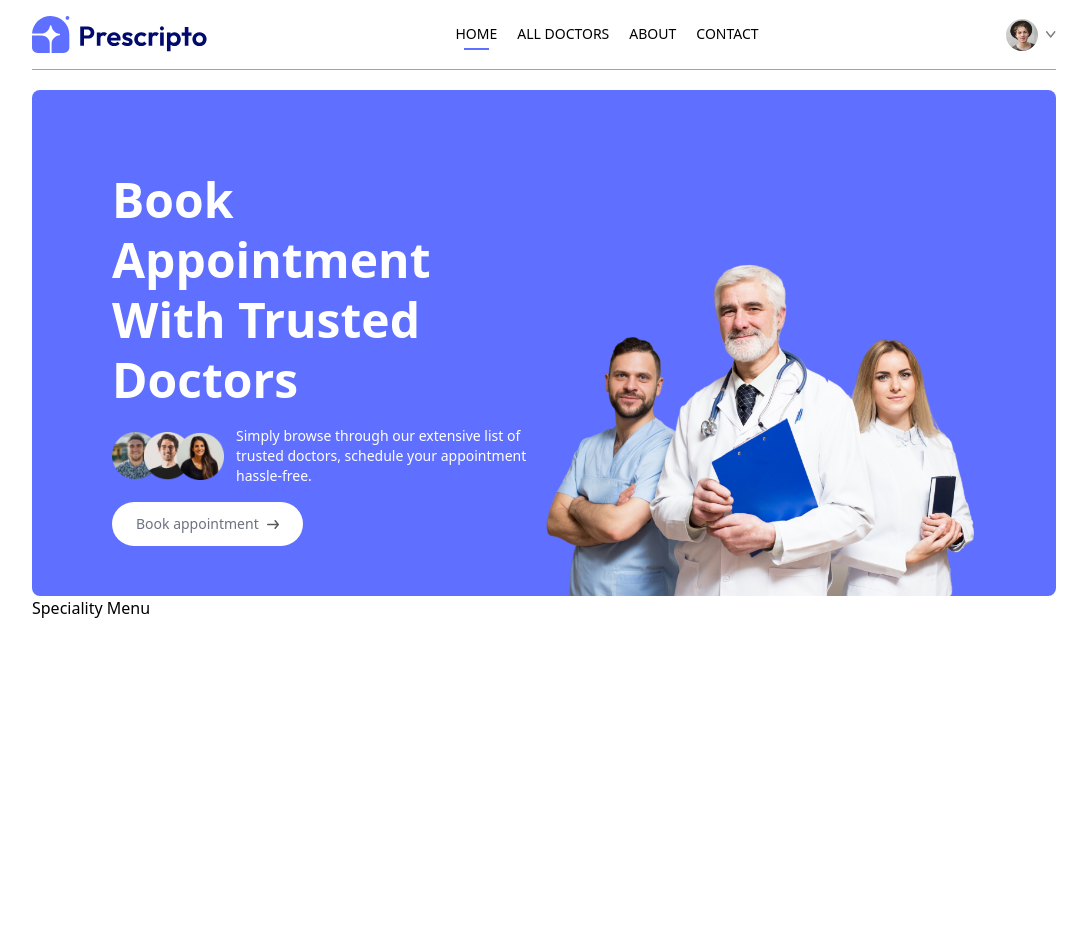
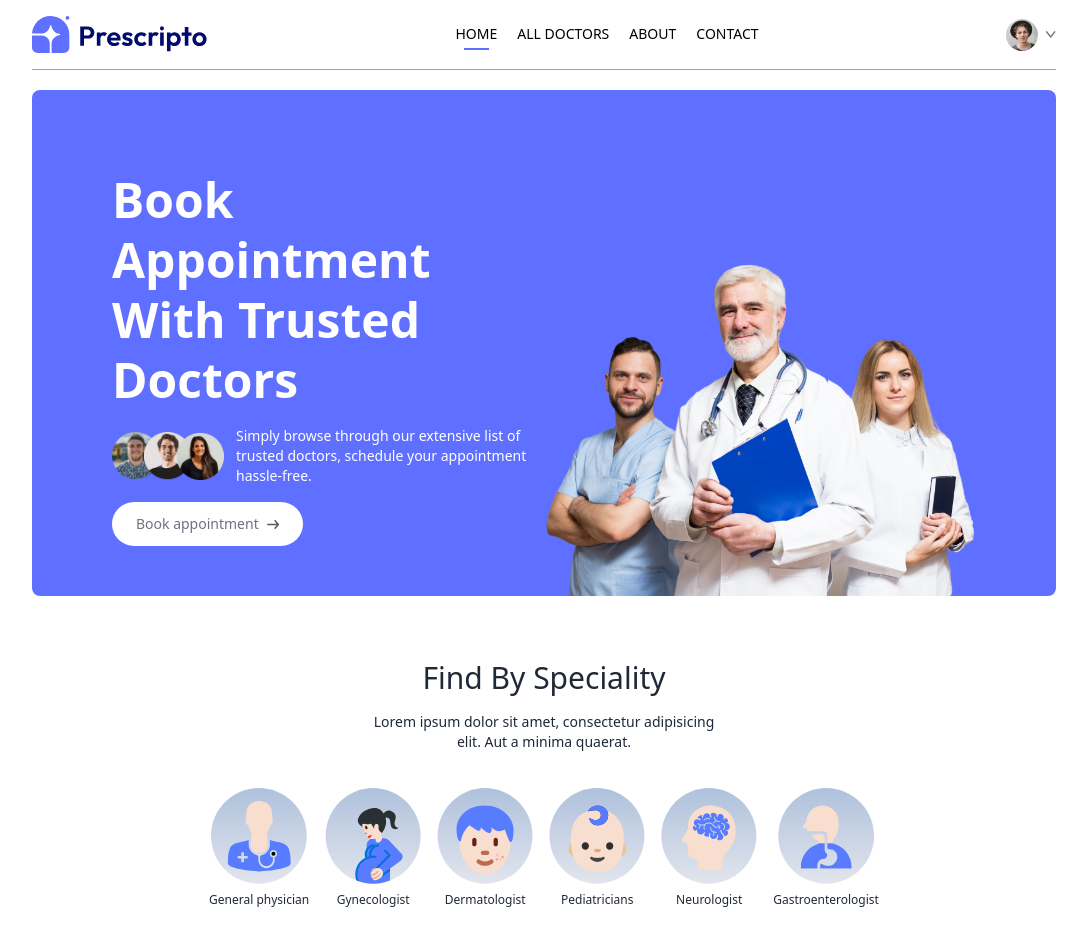
Before and after one commit to Ponkoj644/doctor-appointment-booking-app, a React (Vite) app in the folder frontend/: page / in a window 1280 px wide. Shown: the top 946 px of the page, without its empty margins (96-1183 px from the left). Before the commit the page ends 800 px from the top, so only its background shows below. Built offline with nearby package versions, Linux system fonts and the light colour scheme.

Commit message:
upload specialist section

```diff
--- a/frontend/src/components/SpecialityMenu.jsx
+++ b/frontend/src/components/SpecialityMenu.jsx
@@ -1,11 +1,36 @@
-
-
+import { Link } from "react-router-dom";
+import { specialityData } from "../assets/assets";
 const SpecialityMenu = () => {
   return (
-    <div>
-      Speciality Menu
+    <div
+      className="flex flex-col items-center gap-4 py-16 text-gray-800"
+      id="speciality"
+    >
+      <h1 className="text-3xl font-medium">Find By Speciality</h1>
+      <p className="sm:w-1/3 text-center text-sm">
+        Lorem ipsum dolor sit amet, consectetur adipisicing elit. Aut a minima
+        quaerat.
+      </p>
+
+      <div className="flex sm:justify-center gap-4 pt-5 w-full overflow-scroll">
+        {specialityData.map((item, index) => (
+          <Link
+            onClick={() => scrollTo(0, 0)}
+            className=" flex flex-col items-center text-xs cursor-pointer flex-shrink-0 hover:translate-y-[-10px] transition-all duration-300"
+            key={index}
+            to={`/doctors/${item.speciality}`}
+          >
+            <img
+              className=" w-16 sm:w-24 mb-2"
+              src={item.image}
+              alt="Speciality Image"
+            />
+            <p>{item.speciality}</p>
+          </Link>
+        ))}
+      </div>
     </div>
   );
-}
+};
 
 export default SpecialityMenu;
--- a/frontend/src/index.css
+++ b/frontend/src/index.css
@@ -5,3 +5,7 @@
 .active hr {
   @apply block;
 }
+
+::-webkit-scrollbar{
+  @apply hidden
+}
```
Also changed, not shown: 1 other file (tests, documents, lock files or other folders).
